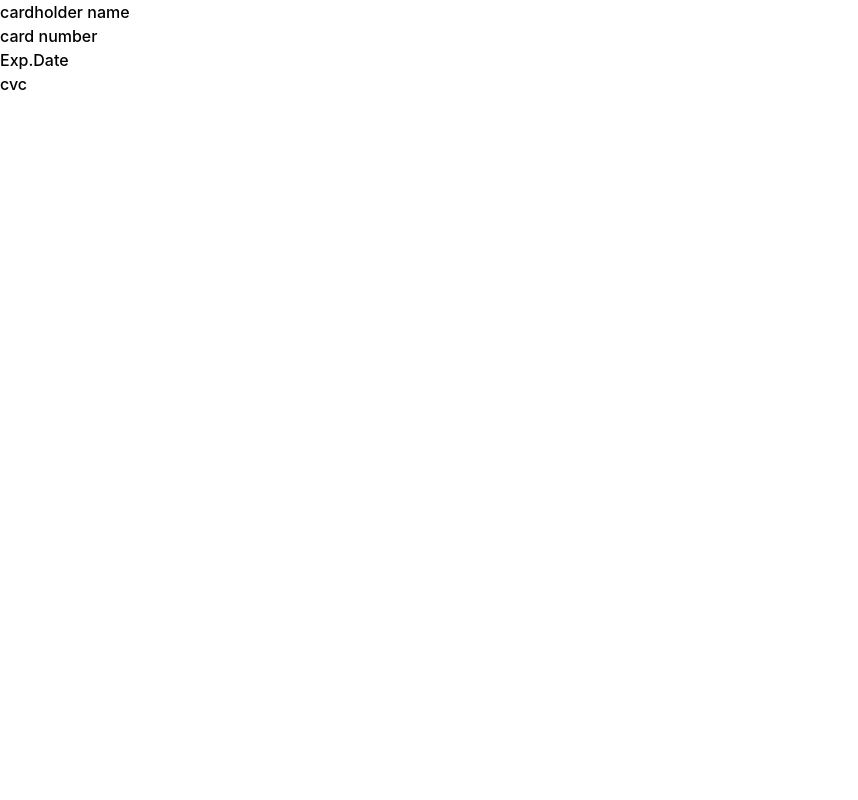
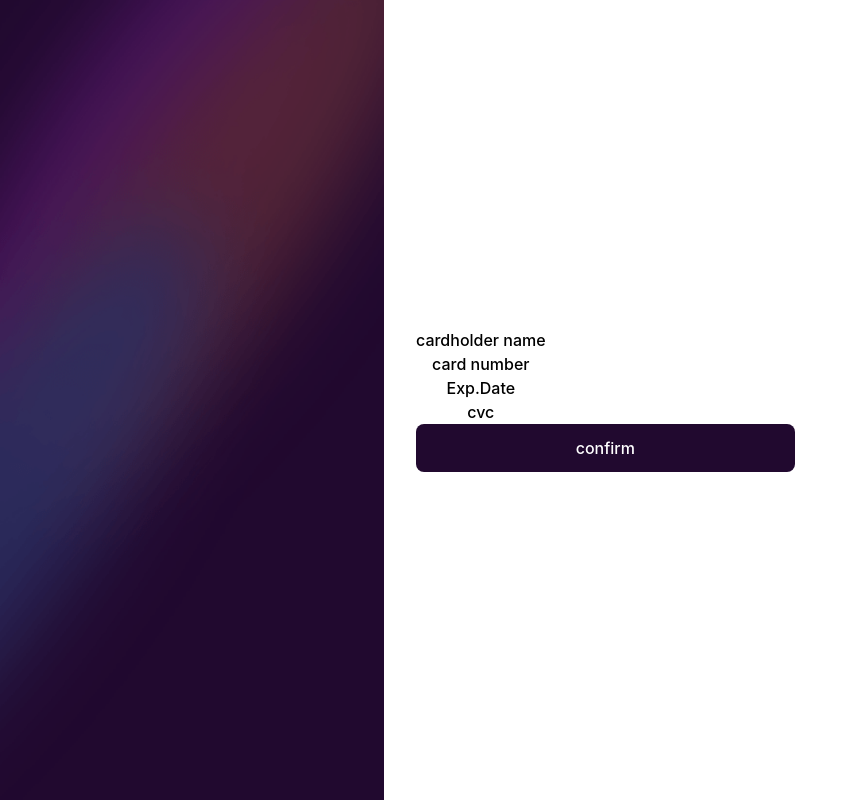
Before and after one commit to FelipeGdasilva/frontend-mentor-challenge, a Next.js app in the folder interactive-card-details/: page / in a window 1280 px wide. Shown: the whole page, without its empty margins (0-858 px from the left). Built offline with nearby package versions, Linux system fonts and the light colour scheme.

Commit message:
feat: estrutura inicial do CardForm e ajuste de layout

```diff
--- a/interactive-card-details/src/app/page.tsx
+++ b/interactive-card-details/src/app/page.tsx
@@ -1,8 +1,10 @@
+import CardDisplay from "../components/CardDisplay";
 import CardForm from "../components/CardForm";
 
 export default function Home() {
   return (
-    <div >
+    <div className="flex flex-col gap-8 lg:flex-row items-center" >
+      <CardDisplay/>
       <CardForm/>
     </div>
   );
--- /dev/null
+++ b/interactive-card-details/src/components/CardDisplay.tsx
@@ -0,0 +1,11 @@
+import Image from "next/image";
+
+export default function CardDisplay(){
+    return(
+        <section className=" relative w-96 h-screen">
+            <Image src="/images/bg-main-desktop.png"
+            alt="coluna"
+            fill/>
+        </section>
+    )
+}
--- a/interactive-card-details/src/components/CardForm.tsx
+++ b/interactive-card-details/src/components/CardForm.tsx
@@ -7,26 +7,28 @@ interface FormProps{
 
 export default function CardForm(){
     return(
-        <form>
+
+        <form className="min-h-screen flex flex-col justify-center items-center">
             <div>
             <label>cardholder name</label>
-            <input></input>
+            <input type="text"></input>
             </div>
 
             <div>
             <label>card number</label>
-            <input></input>
+            <input type="text"></input>
             </div>
 
             <div>
             <label>Exp.Date</label>
-            <input></input>
+            <input type="text"></input>
             </div>
 
             <div>
             <label>cvc</label>
-            <input></input>
+            <input type="text"></input>
             </div>
+            <button type="button" className="w-full bg-purple-950 py-3 rounded-lg text-white font-medium hover:bg-gray-400 ">confirm</button>
         </form>
     )
 }
```
